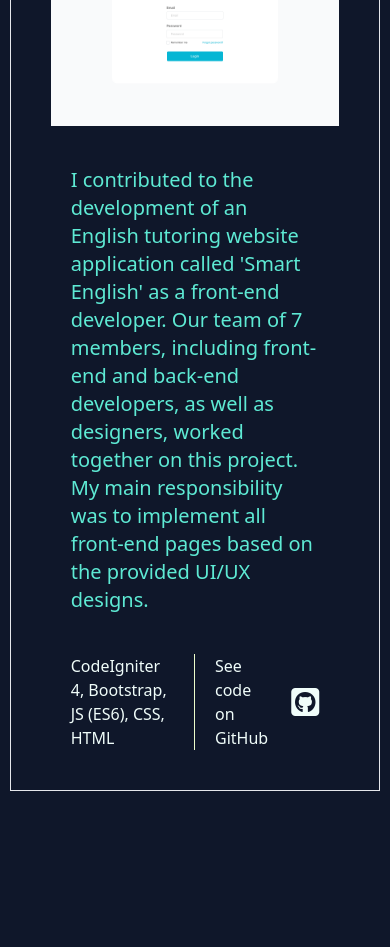
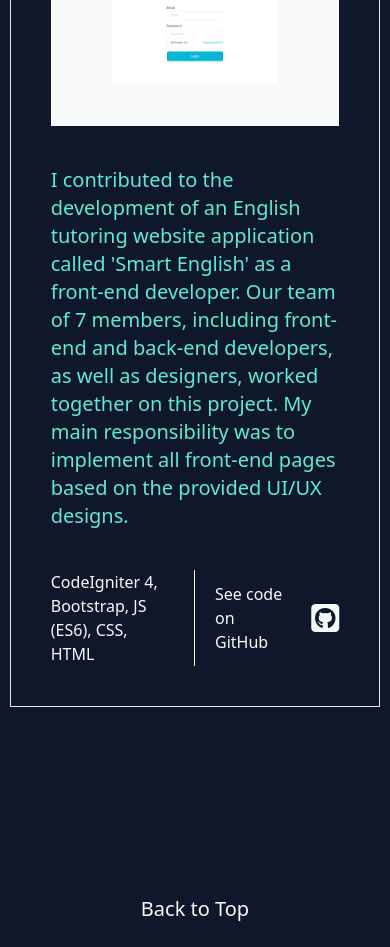
Before and after one commit to sabiannaya/portfolio, a Vue app: page / in a window 390 px wide. Shown: the part 6300-7247 px from the top of the page. Built offline with nearby package versions, Linux system fonts and the light colour scheme.

Commit message:
minor fix

```diff
--- a/src/components/Project.vue
+++ b/src/components/Project.vue
@@ -139,7 +139,7 @@ const githubLink = [
                             <img :src="item.path" />
                         </span>
                     </div>
-                    <div class="flex flex-col justify-between pt-10 sm:pt-0 px-10">
+                    <div class="flex flex-col justify-between pt-10 sm:pt-0 px-5 sm:px-10">
                         <span class="text-teal-300 text-xl">
                             <p>
                                 I contributed to the development of an English tutoring website application called 'Smart
```
